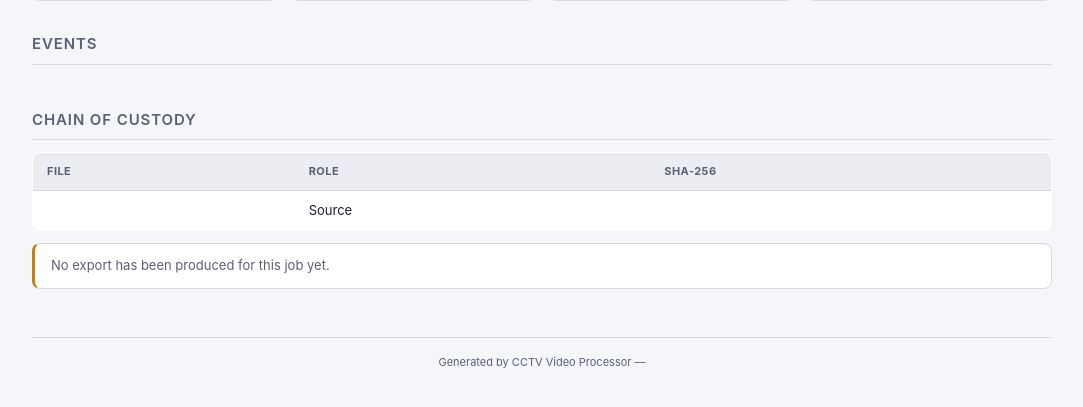
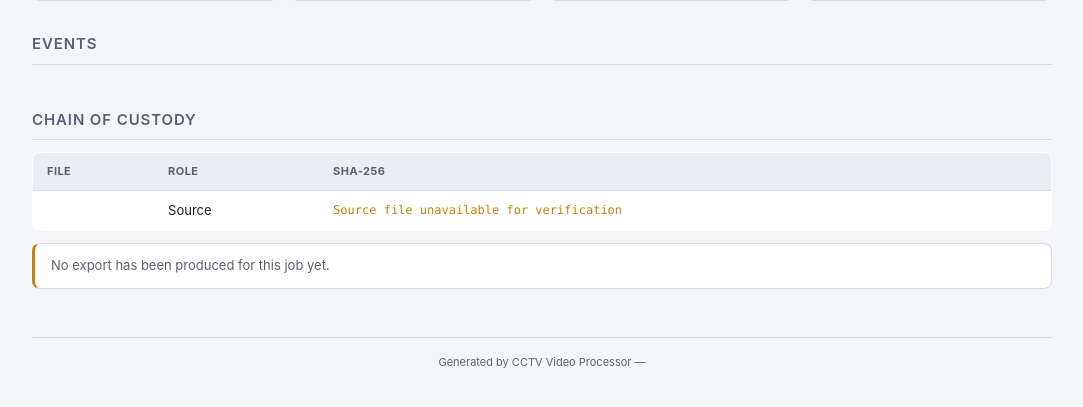
Before and after one commit to abhibattula/CCTV_VIDEO_PROCESSOR_pc, a Python web app: template app/templates/report.html in a window 1280 px wide. Shown: the part 239-646 px from the top of the page, without its empty margins (98-1181 px from the left). Run offline with Jinja, Linux system fonts and the light colour scheme; the template is opened without the code that fills it, so the values that code supplies are empty.

Commit message:
fix(005): T010 fix - source_hash fallback text in report.html [P5]
When the source file no longer exists, app/api/job.py correctly sets
source_hash to None, but report.html rendered it unguarded, printing
the literal string "None" into the chain-of-custody hash cell as if
it were a real hash. Add an {% if source_hash %} guard with explicit
fallback text, mirroring the existing output_hash/no-export pattern.

```diff
--- a/app/templates/report.html
+++ b/app/templates/report.html
@@ -337,7 +337,7 @@
         <tr>
           <td>{{ source_filename }}</td>
           <td>Source</td>
-          <td class="hash">{{ source_hash }}</td>
+          <td class="hash">{% if source_hash %}{{ source_hash }}{% else %}<span style="color: var(--warning);">Source file unavailable for verification</span>{% endif %}</td>
         </tr>
         {% if output_filename %}
         <tr>
```
